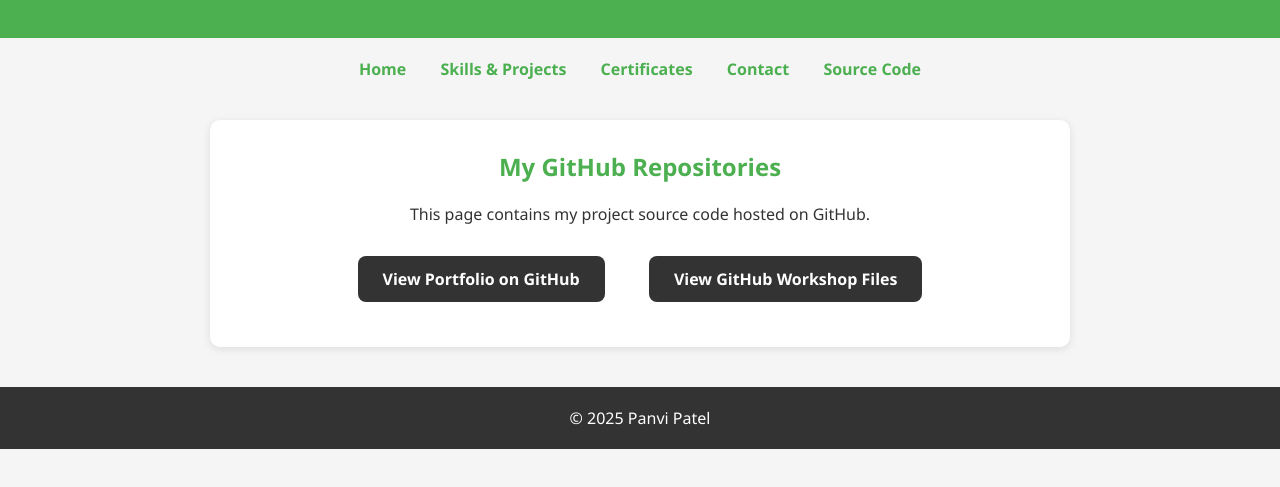
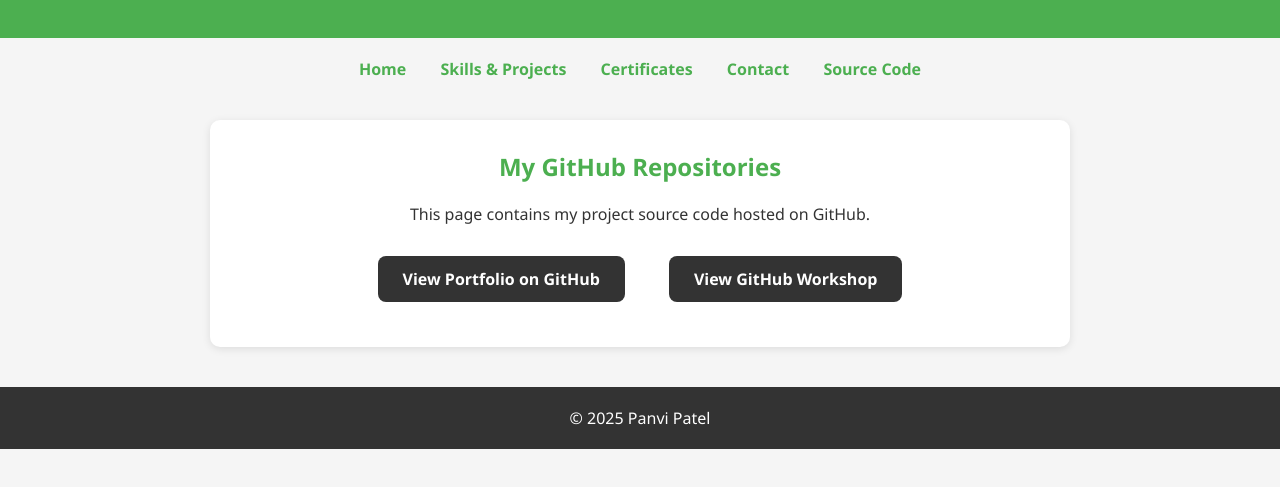
Before and after one commit to Panvi-2801/Panvi.github.io, a plain HTML site: page sourcecode.html in a window 1280 px wide. Shown: the part 109-596 px from the top of the page. Drawn offline with Linux system fonts and the light colour scheme.

Commit message:
Fix HTML encoding issues in sourcecode.html

```diff
--- a/sourcecode.html
+++ b/sourcecode.html
@@ -96,7 +96,7 @@
         <p>This page contains my project source code hosted on GitHub.</p>
         <div class="repo-links">
             <a href="https://github.com/Panvi-2801/Panvi.github.io" target="_blank">View Portfolio on GitHub</a>
-            <a href="https://github.com/Panvi-2801/GitHub-Workshop" target="_blank">View GitHub Workshop Files</a>
+            <a href="https://github.com/Panvi-2801/GitHub-Workshop" target="_blank">View GitHub Workshop</a>
         </div>
     </section>
 
```
